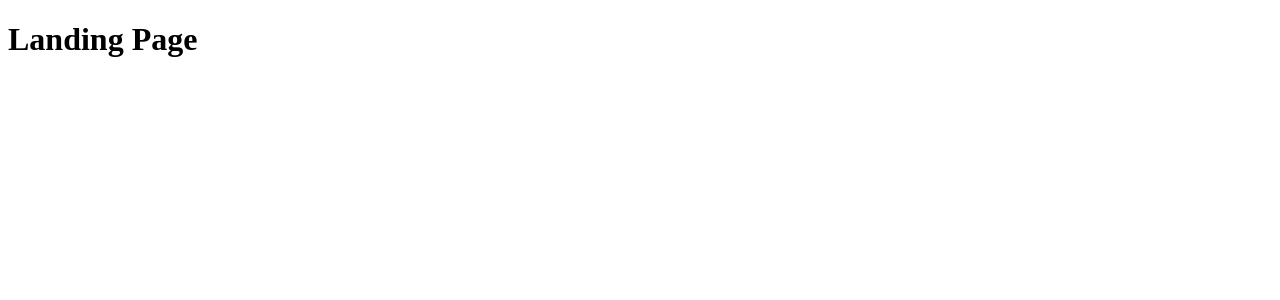
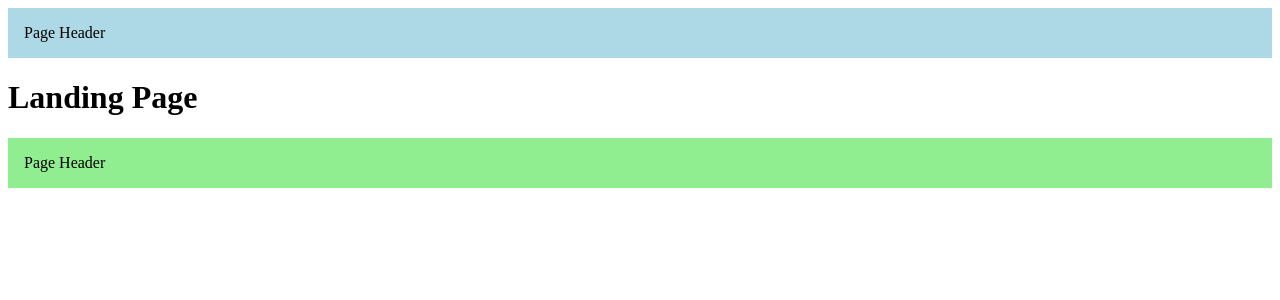
Before and after one commit to DarkkkSoul/nextjs-tutorial, a Next.js app in the folder hello-world/: page / in a window 1280 px wide. Shown: the top 300 px of the page. Built offline with nearby package versions, Linux system fonts and the light colour scheme.

Commit message:
meta data

```diff
--- a/hello-world/src/app/layout.tsx
+++ b/hello-world/src/app/layout.tsx
@@ -1,3 +1,15 @@
+import {Metadata} from 'next'
+
+
+export const metadata:Metadata ={
+    title:{
+      default:"Kiouni's Websites",
+      template:"%s yoooo",
+    }
+}
+
+
+
 export default function RootLayout({
   children,
 }: {
@@ -5,7 +17,15 @@ export default function RootLayout({
 }) {
   return (
     <html lang="en">
-      <body>{children}</body>
+      <body>
+        <header style={{backgroundColor:"lightblue", padding:"1rem"}}>
+          Page Header
+        </header>
+        {children}
+        <footer style={{backgroundColor:"lightgreen", padding:"1rem"}}>
+          Page Header
+        </footer>
+        </body>
     </html>
   )
 }
```
Also changed, not shown: hello-world/src/app/profile/layout.tsx (added, +16 -0 lines).
